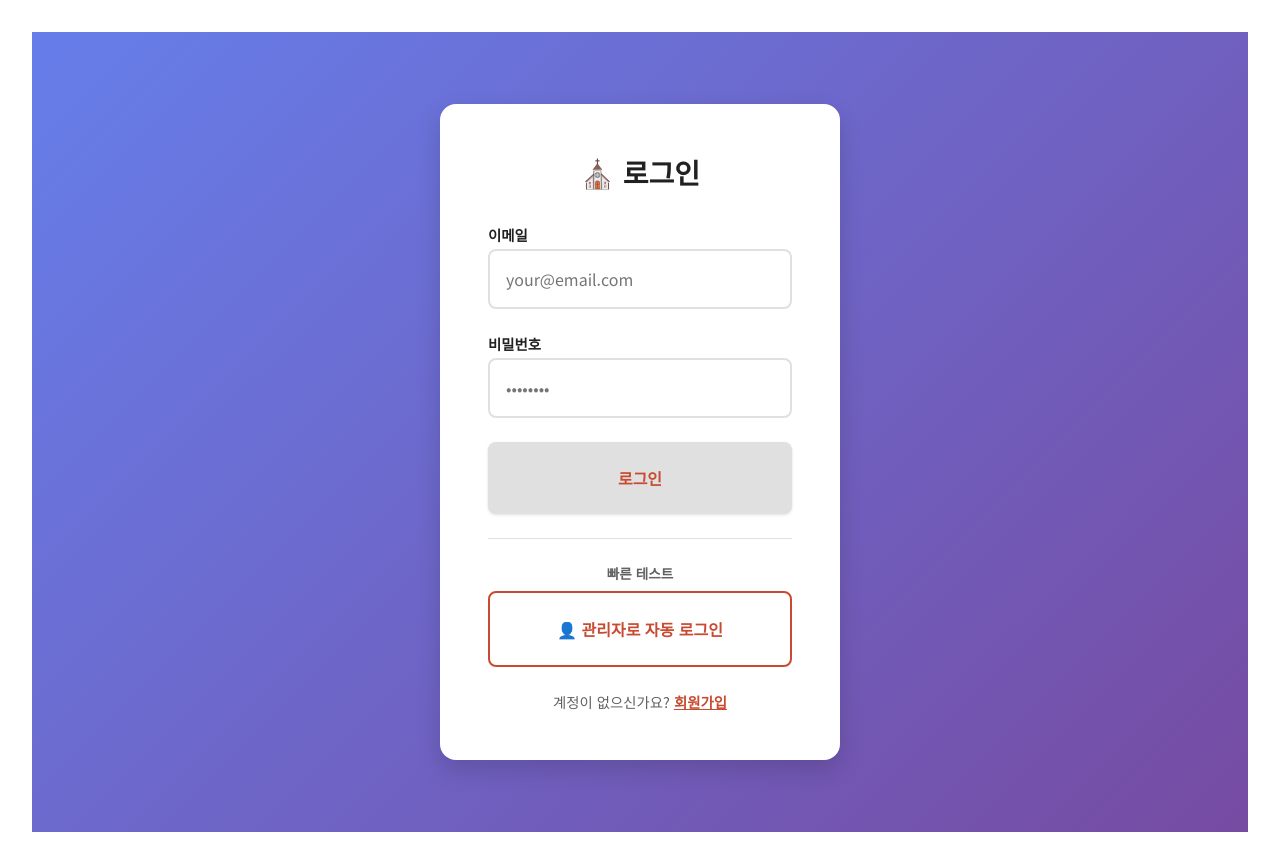
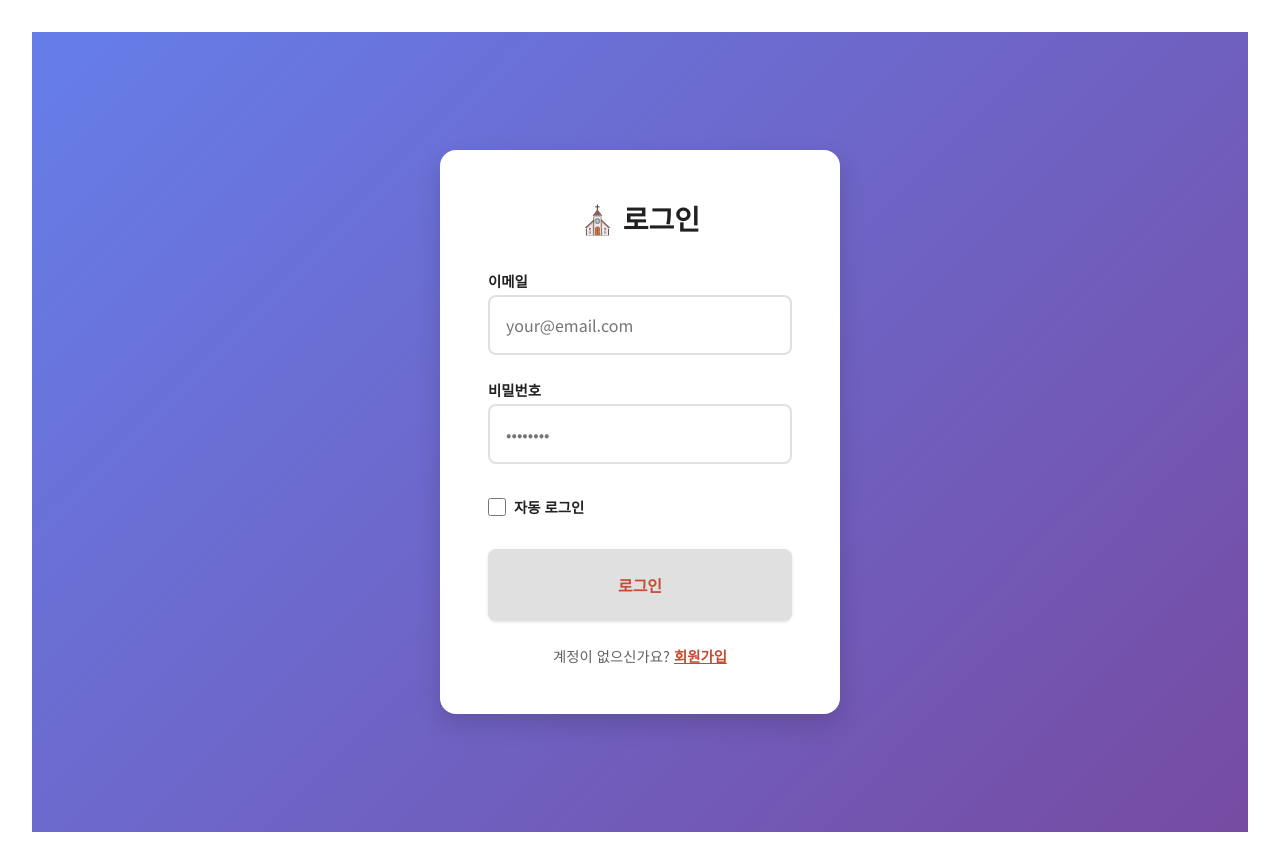
Before and after one commit to leejaeyoung-cpu/sore, a React (Vite) app: page / in a window 1280 px wide. Built offline with nearby package versions, Linux system fonts and the light colour scheme; no server answers.

Commit message:
feat: 자동 로그인 체크박스 추가, 이메일 기반 관리자 접근

```diff
--- a/src/App.jsx
+++ b/src/App.jsx
@@ -30,12 +30,14 @@ function AppContent() {
     }
 
     // 로그인한 경우 - 기존 UI 표시
+    const isAdminUser = user.email === 'brookin@hanmail.net'
+
     return (
         <div className="app-container">
             <div className="app-header">
                 <div className="user-info">
                     <span>👤 {user.email}</span>
-                    {isAdmin && <span className="admin-badge">관리자</span>}
+                    {isAdminUser && <span className="admin-badge">관리자</span>}
                 </div>
                 <Button variant="ghost" size="sm" onClick={signOut}>
                     로그아웃
@@ -47,7 +49,7 @@ function AppContent() {
                     <BelieverView />
                 </MobileFrame>
 
-                {isAdmin && (
+                {isAdminUser && (
                     <MobileFrame title="관리자용">
                         <AdminView />
                     </MobileFrame>
--- a/src/components/AdminView.jsx
+++ b/src/components/AdminView.jsx
@@ -230,11 +230,15 @@ function AdminView() {
         setLoading(true)
 
         try {
+            // 첫 번째 이미지를 pdf_url로도 저장 (호환성)
+            const firstImageUrl = newBulletin.images.length > 0 ? newBulletin.images[0].url : null
+
             const { error } = await supabase
                 .from('bulletins')
                 .insert({
                     title: newBulletin.title,
                     week_of: newBulletin.week_of,
+                    pdf_url: firstImageUrl, // 호환성을 위해
                     images: newBulletin.images,
                     cover_image_url: newBulletin.cover_image_url || null,
                     published_at: new Date().toISOString()
--- a/src/components/Auth.css
+++ b/src/components/Auth.css
@@ -107,3 +107,26 @@
   text-align: center;
   font-weight: 600;
 }
+
+.remember-me {
+  margin: var(--space-sm) 0;
+}
+
+.checkbox-label {
+  display: flex;
+  align-items: center;
+  gap: var(--space-sm);
+  cursor: pointer;
+  font-size: 0.9rem;
+  color: var(--text-secondary);
+}
+
+.checkbox-label input[type="checkbox"] {
+  width: 18px;
+  height: 18px;
+  cursor: pointer;
+}
+
+.checkbox-label span {
+  user-select: none;
+}
--- a/src/components/Login.jsx
+++ b/src/components/Login.jsx
@@ -1,4 +1,4 @@
-import { useState } from 'react'
+import { useState, useEffect } from 'react'
 import { useAuth } from '../contexts/AuthContext'
 import Button from './Button'
 import './Auth.css'
@@ -6,9 +6,19 @@ import './Auth.css'
 function Login({ onSwitchToSignup }) {
     const [email, setEmail] = useState('')
     const [password, setPassword] = useState('')
+    const [rememberMe, setRememberMe] = useState(false)
     const [loading, setLoading] = useState(false)
     const [error, setError] = useState('')
     const { signIn } = useAuth()
+
+    useEffect(() => {
+        // 저장된 이메일 불러오기
+        const savedEmail = localStorage.getItem('rememberedEmail')
+        if (savedEmail) {
+            setEmail(savedEmail)
+            setRememberMe(true)
+        }
+    }, [])
 
     async function handleSubmit(e) {
         e.preventDefault()
@@ -17,21 +27,15 @@ function Login({ onSwitchToSignup }) {
 
         try {
             await signIn(email, password)
+
+            // 자동 로그인 체크 시 이메일 저장
+            if (rememberMe) {
+                localStorage.setItem('rememberedEmail', email)
+            } else {
+                localStorage.removeItem('rememberedEmail')
+            }
         } catch (error) {
             setError('로그인 실패: ' + error.message)
-        } finally {
-            setLoading(false)
-        }
-    }
-
-    async function handleQuickLogin() {
-        setLoading(true)
-        setError('')
-        try {
-            // 여기에 실제 비밀번호 입력 필요
-            await signIn('brookin@hanmail.net', 'your-password')
-        } catch (error) {
-            setError('자동 로그인 실패: ' + error.message)
         } finally {
             setLoading(false)
         }
@@ -69,22 +73,21 @@ function Login({ onSwitchToSignup }) {
                         />
                     </div>
 
+                    <div className="remember-me">
+                        <label className="checkbox-label">
+                            <input
+                                type="checkbox"
+                                checked={rememberMe}
+                                onChange={(e) => setRememberMe(e.target.checked)}
+                            />
+                            <span>자동 로그인</span>
+                        </label>
+                    </div>
+
                     <Button type="submit" variant="primary" fullWidth disabled={loading}>
                         {loading ? '로그인 중...' : '로그인'}
                     </Button>
                 </form>
-
-                <div className="quick-login">
-                    <p className="quick-login-label">빠른 테스트</p>
-                    <Button
-                        variant="outline"
-                        fullWidth
-                        onClick={handleQuickLogin}
-                        disabled={loading}
-                    >
-                        👤 관리자로 자동 로그인
-                    </Button>
-                </div>
 
                 <div className="auth-footer">
                     <p>
```
Also changed, not shown: 1 other file (tests, documents, lock files or other folders).
